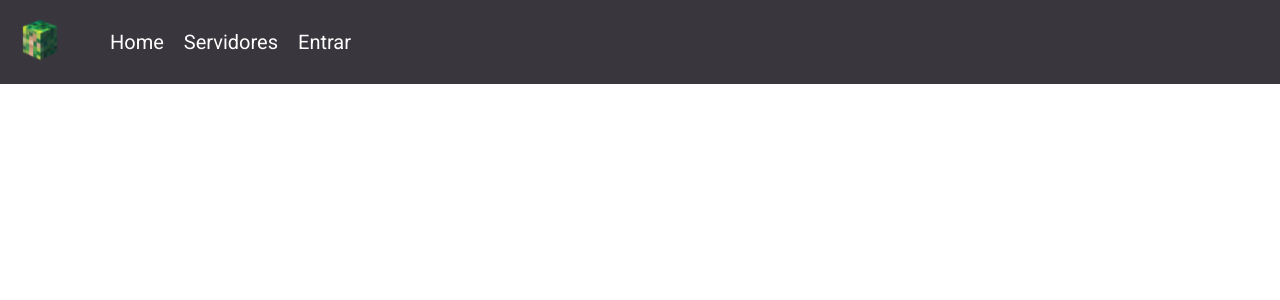
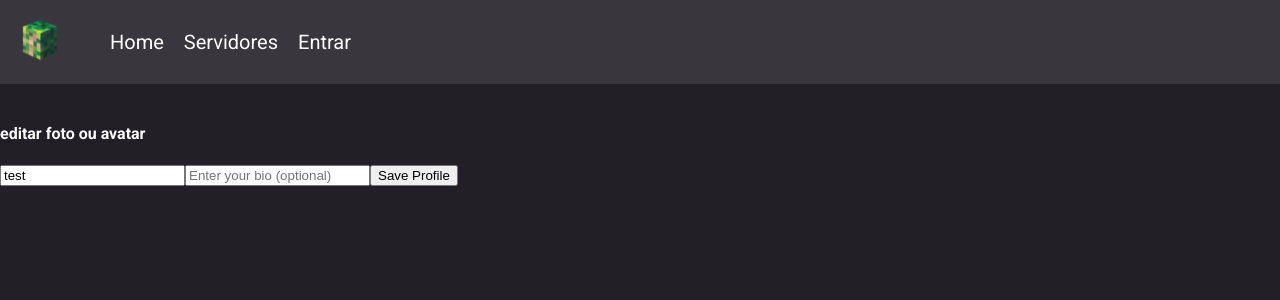
Before and after one commit to NathanChacon/minecraft-server-app, a React (Create React App) app: page /edit-profile in a window 1280 px wide. Shown: the top 300 px of the page. Built offline with nearby package versions, Linux system fonts and the light colour scheme; no server answers; sample sign-in values are in the browser's storage.

Commit message:
feat: start profile form

```diff
--- a/package.json
+++ b/package.json
@@ -13,6 +13,7 @@
     "firebase": "^11.0.0",
     "react": "^18.3.1",
     "react-dom": "^18.3.1",
+    "react-hook-form": "^7.53.1",
     "react-router-dom": "^6.27.0",
     "react-scripts": "5.0.1",
     "typescript": "^4.9.5",
--- a/src/App.tsx
+++ b/src/App.tsx
@@ -4,7 +4,9 @@ import PlayersList from './pages/PlayersList';
 import Home from './pages/Home';
 import Nav from './components/Nav';
 import SignIn from './pages/SignIn';
+import EditProfile from './pages/EditProfile';
 import { UserProvider } from './context/UserContext';
+import AuthGuardian from './guardians/AuthGuardian';
 
 const App: React.FC = () => {
   return (
@@ -15,6 +17,7 @@ const App: React.FC = () => {
           <Route path="/" element={<Home />} />
           <Route path="/players" element={<PlayersList />} />
           <Route path="/login" element={<SignIn />} />
+          <Route path="/edit-profile" element={<AuthGuardian><EditProfile /></AuthGuardian>} />
         </Routes>
       </Router>
     </UserProvider>
--- a/src/guardians/AuthGuardian.tsx
+++ b/src/guardians/AuthGuardian.tsx
@@ -1,15 +1,15 @@
 
-import React from 'react';
+import React, { ReactNode } from 'react';
 import { Navigate } from 'react-router-dom';
 
 interface AuthGuardianProps {
-  element: JSX.Element;
+  children: ReactNode;
 }
 
-const AuthGuardian: React.FC<AuthGuardianProps> = ({ element }) => {
+const AuthGuardian: React.FC<AuthGuardianProps> = ({ children }) => {
   const isAuthenticated = !!localStorage.getItem("user"); // Check if user is in localStorage
 
-  return isAuthenticated ? element : <Navigate to="/login" />;
-}
+  return isAuthenticated ? <>{children}</> : <Navigate to="/login" />;
+};
 
 export default AuthGuardian;
--- /dev/null
+++ b/src/pages/EditProfile/index.tsx
@@ -0,0 +1,43 @@
+import { useForm, SubmitHandler } from "react-hook-form";
+import './style.css'
+// Define the form data interface
+interface EditProfileFormData {
+  name: string; // required field
+  bio?: string; // optional field
+}
+
+const EditProfile: React.FC = () => {
+  // Configure the useForm hook with the form data type
+  const { register, handleSubmit, formState: { errors } } = useForm<EditProfileFormData>();
+
+  // The onSubmit handler with form data typed
+  const onSubmit: SubmitHandler<EditProfileFormData> = data => {
+    console.log(data);
+  };
+
+  return (
+    <section className="edit-profile">
+        <form className="edit-profile__form" onSubmit={handleSubmit(onSubmit)}>
+          <div className="edit-profile__user-picture-container">
+                <img className="edit-profile__user-picture"></img>
+                <h4 className="edit-profile__user-picture">editar foto ou avatar</h4>
+          </div>
+          <input
+            defaultValue="test"
+            {...register("name", { required: "Name is required"})}
+            placeholder="Enter your name"
+          />
+          {errors.name && <span>{errors.name.message}</span>}
+
+          <input
+            {...register("bio")}
+            placeholder="Enter your bio (optional)"
+          />
+
+          <input type="submit" value="Save Profile" />
+        </form>
+    </section>
+  );
+};
+
+export default EditProfile;
--- /dev/null
+++ b/src/pages/EditProfile/style.css
@@ -0,0 +1,11 @@
+.edit-profile{
+    width: 100%;
+    height: 100vh;
+}
+
+.edit-profile__form{
+    width: 100%;
+    height: 100%;
+    color: white;
+    background-color: #221F26;
+}
```
Also changed, not shown: 1 other file (tests, documents, lock files or other folders).
